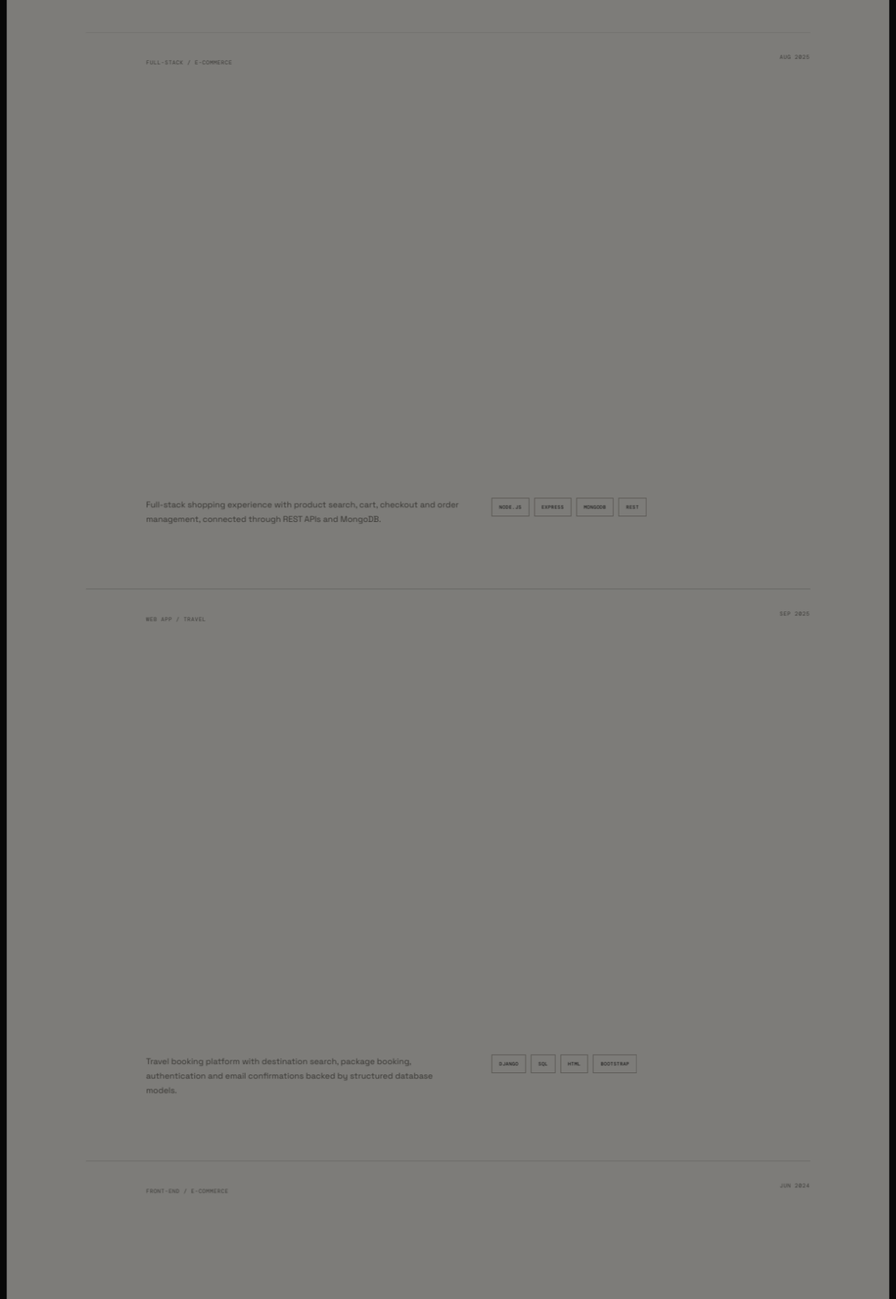
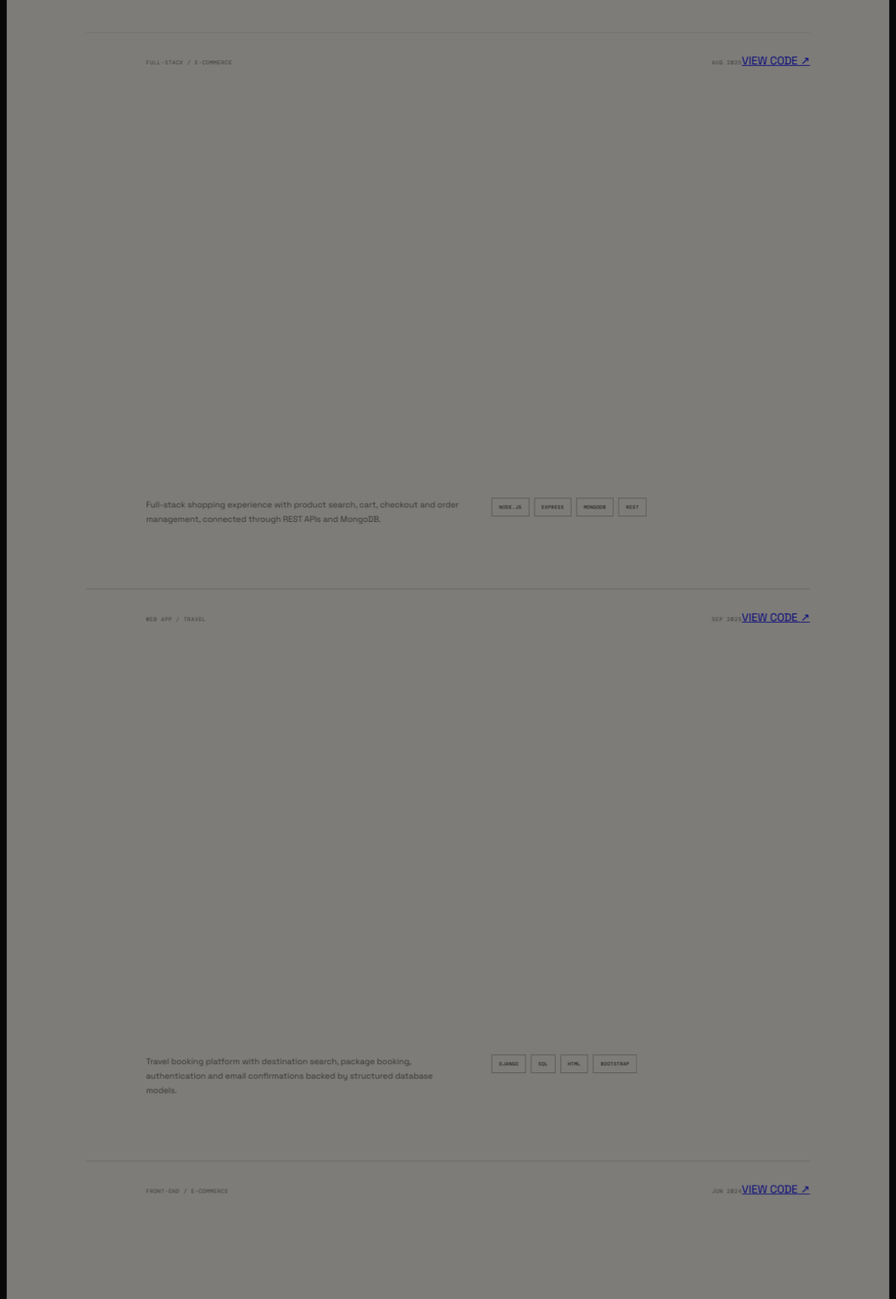
Before and after one commit to aivisionweb-png/krishthakkar-portfolio, a plain HTML site: page index.html in a window 1280 px wide. Shown: the part 2123-3980 px from the top of the page at 70% size. Drawn offline with nearby package versions, Linux system fonts and the light colour scheme.

Commit message:
Fix portfolio project links and make work cards clickable

```diff
--- a/index.html
+++ b/index.html
@@ -74,7 +74,7 @@
   <article class="work-item">
     <div class="work-number">01</div>
     <div class="work-body">
-      <div class="work-head"><div><span>FULL-STACK / E-COMMERCE</span><h3>BringIt</h3></div><span>AUG 2025</span></div>
+      <div class="work-head"><div><span>FULL-STACK / E-COMMERCE</span><h3>BringIt</h3></div><div class="work-actions"><span>AUG 2025</span><a class="project-link" href="https://github.com/KrishThakkar05/Bringit-ecommerce-MERN" target="_blank" rel="noopener noreferrer">VIEW CODE ↗</a></div></div>
       <div class="work-art bringit">
         <div class="art-top"><span>BRINGIT / STORE</span><span>01 — 04</span></div>
         <div class="art-main"><small>ONLINE STORE / SYSTEM STUDY</small><strong>FIND YOUR<br><i>EVERYDAY.</i></strong><div class="art-grid"><span>PRODUCTS</span><span>CART</span><span>ORDERS</span></div></div>
@@ -86,7 +86,7 @@
   <article class="work-item">
     <div class="work-number">02</div>
     <div class="work-body">
-      <div class="work-head"><div><span>WEB APP / TRAVEL</span><h3>BookMyTripz</h3></div><span>SEP 2025</span></div>
+      <div class="work-head"><div><span>WEB APP / TRAVEL</span><h3>BookMyTripz</h3></div><div class="work-actions"><span>SEP 2025</span><a class="project-link" href="https://github.com/KrishThakkar05/BookMyTripz-Django" target="_blank" rel="noopener noreferrer">VIEW CODE ↗</a></div></div>
       <div class="work-art tripz">
         <div class="art-top"><span>BOOKMYTRIPZ / EXPLORE</span><span>02 — 04</span></div>
         <div class="trip-lines"></div><div class="trip-copy"><small>TRAVEL / BOOKING PLATFORM</small><strong>GO<br><i>FAR.</i></strong><p>Find your next story.</p></div><div class="trip-coord">23° 01' N<br>72° 35' E</div>
@@ -98,7 +98,7 @@
   <article class="work-item">
     <div class="work-number">03</div>
     <div class="work-body">
-      <div class="work-head"><div><span>FRONT-END / E-COMMERCE</span><h3>Clothique</h3></div><span>JUN 2024</span></div>
+      <div class="work-head"><div><span>FRONT-END / E-COMMERCE</span><h3>Clothique</h3></div><div class="work-actions"><span>JUN 2024</span><a class="project-link" href="https://github.com/KrishThakkar05/Clothique-ecommerce" target="_blank" rel="noopener noreferrer">VIEW CODE ↗</a></div></div>
       <div class="work-art clothique">
         <div class="art-top"><span>CLOTHIQUE / EDIT 01</span><span>03 — 04</span></div>
         <div class="cloth-word">LESS,<br><i>BUT BETTER.</i></div><div class="cloth-object"></div><div class="cloth-caption">EVERYDAY WEAR / DIGITAL STOREFRONT</div>
@@ -110,7 +110,7 @@
   <article class="work-item">
     <div class="work-number">04</div>
     <div class="work-body">
-      <div class="work-head"><div><span>HACKATHON / UI-UX</span><h3>RapidOps</h3></div><span>MAY 2025</span></div>
+      <div class="work-head"><div><span>HACKATHON / UI-UX</span><h3>RapidOps</h3></div><div class="work-actions"><span>MAY 2025</span><a class="project-link" href="https://github.com/KrishThakkar05/koder-hackathon" target="_blank" rel="noopener noreferrer">VIEW CODE ↗</a></div></div>
       <div class="work-art rapidops">
         <div class="art-top"><span>RAPIDOPS / PRODUCT STUDY</span><span>04 — 04</span></div>
         <div class="rapid-ui"><aside>R.<span>01</span><span>02</span><span>03</span></aside><main><small>WORKSPACE / OVERVIEW</small><strong>MAKE WORK<br><i>FLOW BETTER.</i></strong><div class="rapid-cells"><span></span><span></span><span></span></div></main></div>
@@ -119,7 +119,7 @@
     </div>
   </article>
 
-  <div class="work-note"><span>PROJECT VISUALS / EDITORIAL RECONSTRUCTIONS</span><a href="https://github.com/KrishThakkar05" target="_blank" rel="noreferrer">VIEW GITHUB ↗</a></div>
+  <div class="work-note"><span>PROJECT VISUALS / EDITORIAL RECONSTRUCTIONS</span><a href="https://github.com/KrishThakkar05" target="_blank" rel="noopener noreferrer">VIEW ALL GITHUB ↗</a></div>
 </section>
 
 <section class="stack section-light" id="stack">
```
